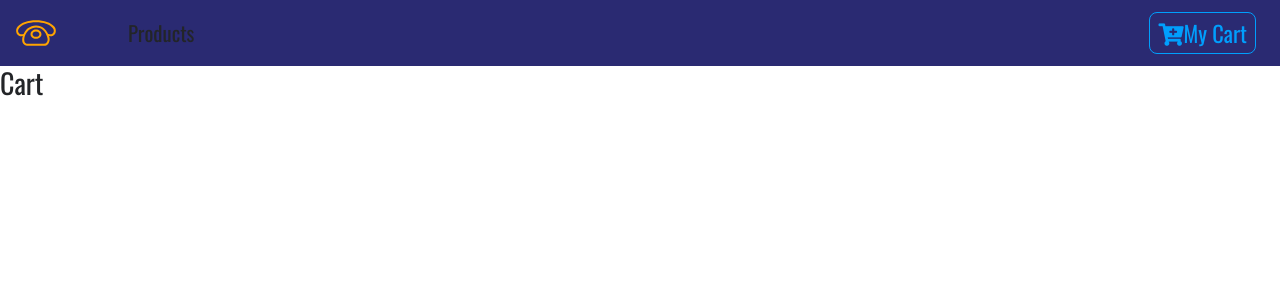
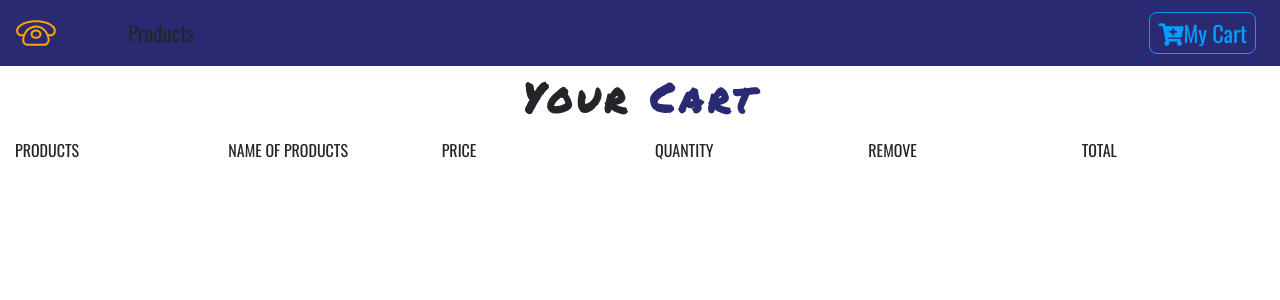
Before and after one commit to sixtosMateo/e-commerceWebsite, a React (Create React App) app in the folder e-commerce/: page /cart in a window 1280 px wide. Shown: the top 300 px of the page. Built offline with nearby package versions, Linux system fonts and the light colour scheme.

Commit message:
setting up cart component and its method

```diff
--- a/e-commerce/src/App.js
+++ b/e-commerce/src/App.js
@@ -6,7 +6,7 @@
 import Navbar from './components/Navbar';
 import ProductList from './components/ProductList';
 import Details from './components/Details';
-import Cart from './components/Cart';
+import Cart from './components/cart/Cart';
 import Default  from './components/Default';
 import Modal from './components/Modal';
 
--- a/e-commerce/src/Context.js
+++ b/e-commerce/src/Context.js
@@ -13,7 +13,10 @@
     detailProduct: detailProduct,
     cart:[],
     modelOpen: false,
-    modelProduct: detailProduct
+    modelProduct: detailProduct,
+    cartSubtotal:0,
+    cartTax:0,
+    cartTotal:0
   }
 
   componentDidMount(){
@@ -72,10 +75,29 @@
       return { modelProduct:product, modelOpen:true}
     })
   }
+
   closeModel=()=>{
     this.setState(()=>{
       return {modelOpen:false}
     })
+  }
+
+  increment=(id)=>{
+    console.log("increment")
+
+  }
+
+  decrement=(id)=>{
+    console.log("decrement")
+
+  }
+  removeItem=(id)=>{
+    console.log("removeItem")
+  }
+
+  clearCart=()=>{
+    console.log("clearCart")
+
   }
 
   render() {
@@ -85,7 +107,11 @@
         handleDetail: this.handleDetail,
         addToCart: this.addToCart,
         closeModel:this.closeModel,
-        openModel:this.openModel
+        openModel:this.openModel,
+        increment:this.increment,
+        decrement:this.decrement,
+        removeItem:this.removeItem,
+        clearCart:this.clearCart
 
       }}>
         {this.props.children}
--- a/e-commerce/src/components/Cart.js
+++ /dev/null
@@ -1,13 +0,0 @@
-import React, { Component } from 'react';
-
-class Cart extends Component {
-  render() {
-    return (
-      <div>
-        <h3>Cart</h3>
-      </div>
-    );
-  }
-}
-
-export default Cart;
--- /dev/null
+++ b/e-commerce/src/components/cart/Cart.js
@@ -0,0 +1,16 @@
+import React, { Component } from 'react';
+import Title from '../Title';
+import CartColumns from './CartColumns';
+
+class Cart extends Component {
+  render() {
+    return (
+      <section>
+        <Title name="your" title="cart"/>
+        <CartColumns/>
+      </section>
+    );
+  }
+}
+
+export default Cart;
--- /dev/null
+++ b/e-commerce/src/components/cart/CartColumns.js
@@ -0,0 +1,30 @@
+import React  from 'react';
+
+export default function CartColumns(){
+
+  return(
+    <div className="container-fluid txt-center d-none d-lg-block">
+      <div className="row">
+        <div className="col-10 mx-auto col-lg-2">
+          <p className="text-uppercase">products</p>
+        </div>
+        <div className="col-10 mx-auto col-lg-2">
+          <p className="text-uppercase">name of products</p>
+        </div>
+        <div className="col-10 mx-auto col-lg-2">
+          <p className="text-uppercase">price</p>
+        </div>
+        <div className="col-10 mx-auto col-lg-2">
+          <p className="text-uppercase">Quantity</p>
+        </div>
+        <div className="col-10 mx-auto col-lg-2">
+          <p className="text-uppercase">remove</p>
+        </div>
+        <div className="col-10 mx-auto col-lg-2">
+          <p className="text-uppercase">total</p>
+        </div>
+
+      </div>
+    </div>
+)
+}
```
